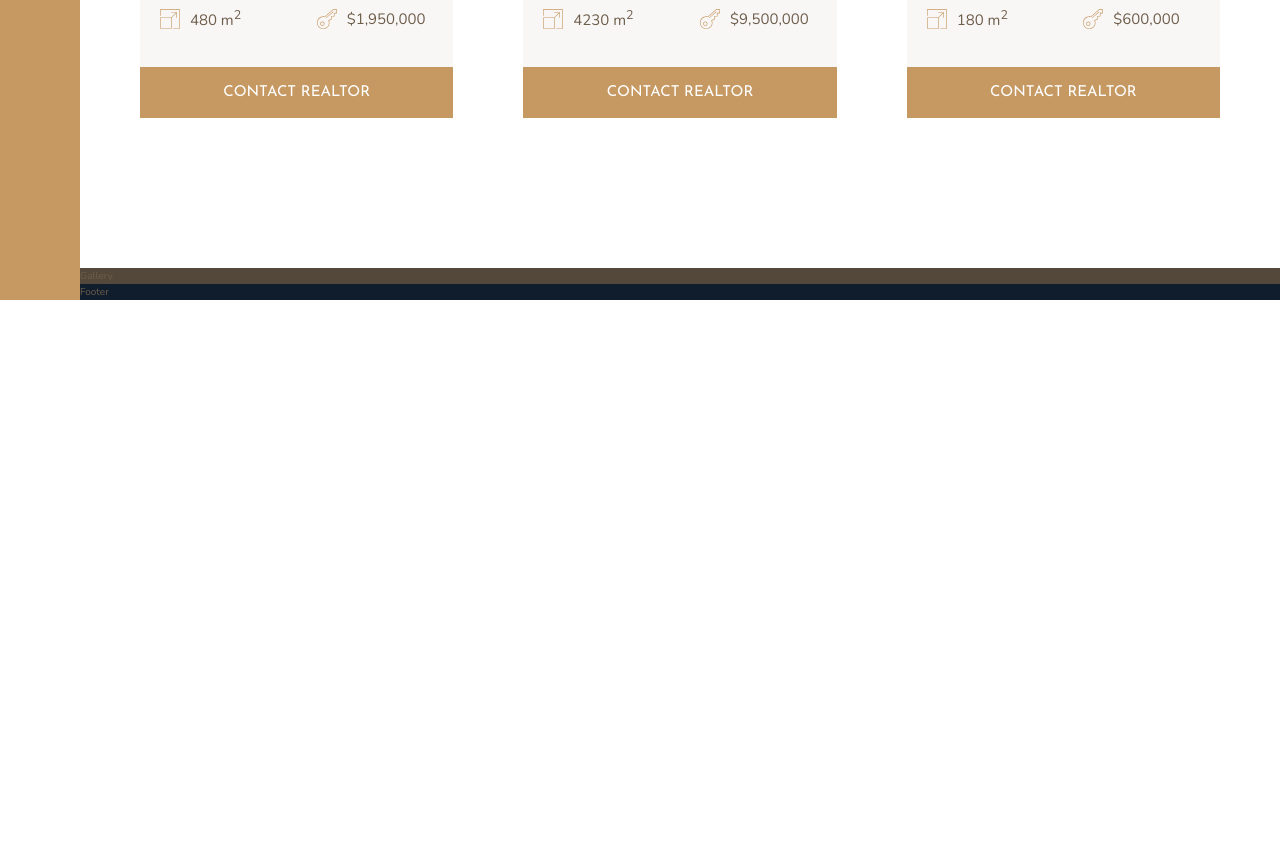
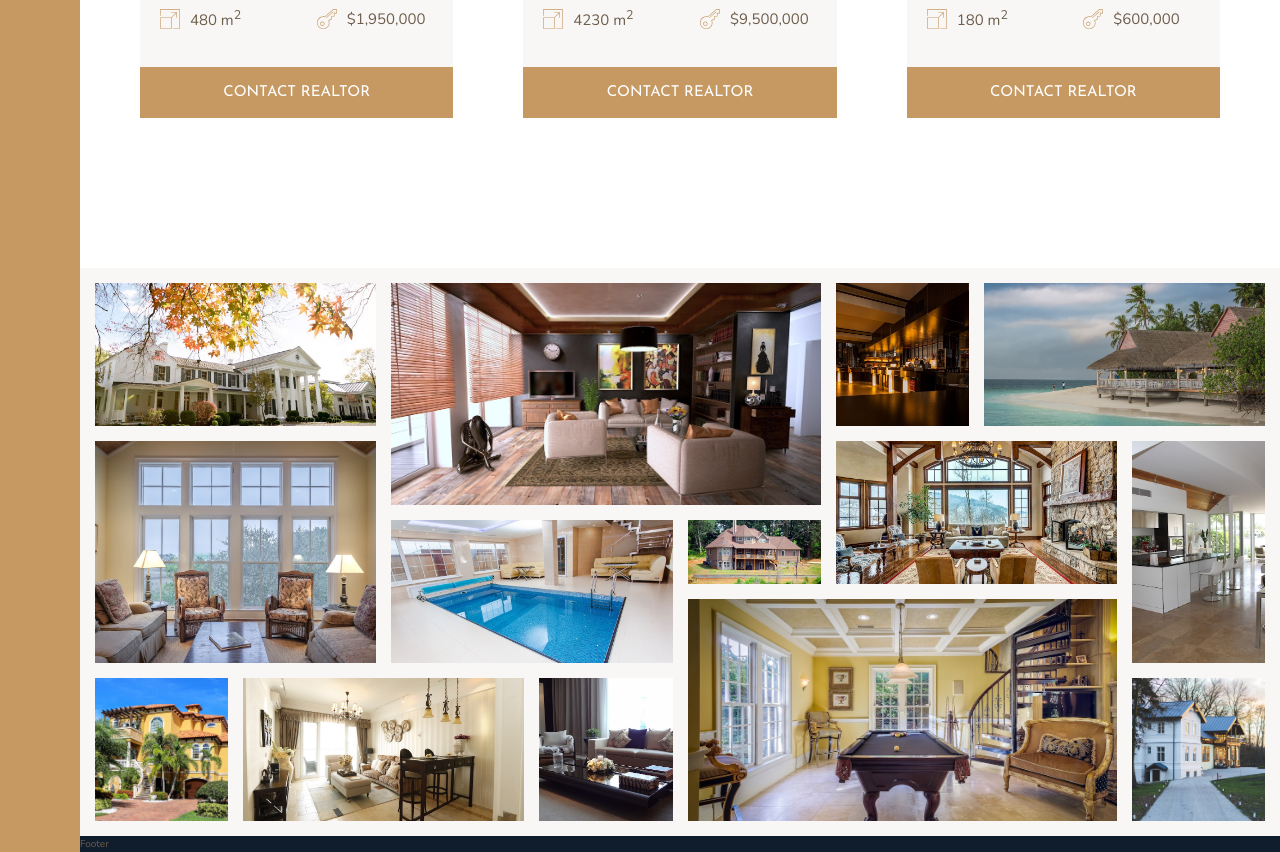
Before and after one commit to sendgn/nexter, a plain HTML site: page index.html in a window 1280 px wide. Shown: the part 2804-3656 px from the top of the page. Before the commit the page ends 3104 px from the top, so only its background shows below. Drawn offline with nearby package versions, Linux system fonts and the light colour scheme.

Commit message:
Build gallery section

```diff
--- a/index.html
+++ b/index.html
@@ -313,7 +313,70 @@
       </div>
     </section>
 
-    <section class="gallery">Gallery</section>
+    <section class="gallery">
+      <figure class="gallery__item gallery__item--1">
+        <img src="img/gal-1.jpeg" alt="Gallery image 1" class="gallery__img" />
+      </figure>
+      <figure class="gallery__item gallery__item--2">
+        <img src="img/gal-2.jpeg" alt="Gallery image 2" class="gallery__img" />
+      </figure>
+      <figure class="gallery__item gallery__item--3">
+        <img src="img/gal-3.jpeg" alt="Gallery image 3" class="gallery__img" />
+      </figure>
+      <figure class="gallery__item gallery__item--4">
+        <img src="img/gal-4.jpeg" alt="Gallery image 4" class="gallery__img" />
+      </figure>
+      <figure class="gallery__item gallery__item--5">
+        <img src="img/gal-5.jpeg" alt="Gallery image 5" class="gallery__img" />
+      </figure>
+      <figure class="gallery__item gallery__item--6">
+        <img src="img/gal-6.jpeg" alt="Gallery image 6" class="gallery__img" />
+      </figure>
+      <figure class="gallery__item gallery__item--7">
+        <img src="img/gal-7.jpeg" alt="Gallery image 7" class="gallery__img" />
+      </figure>
+      <figure class="gallery__item gallery__item--8">
+        <img src="img/gal-8.jpeg" alt="Gallery image 8" class="gallery__img" />
+      </figure>
+      <figure class="gallery__item gallery__item--9">
+        <img src="img/gal-9.jpeg" alt="Gallery image 9" class="gallery__img" />
+      </figure>
+      <figure class="gallery__item gallery__item--10">
+        <img
+          src="img/gal-10.jpeg"
+          alt="Gallery image 10"
+          class="gallery__img"
+        />
+      </figure>
+      <figure class="gallery__item gallery__item--11">
+        <img
+          src="img/gal-11.jpeg"
+          alt="Gallery image 11"
+          class="gallery__img"
+        />
+      </figure>
+      <figure class="gallery__item gallery__item--12">
+        <img
+          src="img/gal-12.jpeg"
+          alt="Gallery image 12"
+          class="gallery__img"
+        />
+      </figure>
+      <figure class="gallery__item gallery__item--13">
+        <img
+          src="img/gal-13.jpeg"
+          alt="Gallery image 13"
+          class="gallery__img"
+        />
+      </figure>
+      <figure class="gallery__item gallery__item--14">
+        <img
+          src="img/gal-14.jpeg"
+          alt="Gallery image 14"
+          class="gallery__img"
+        />
+      </figure>
+    </section>
 
     <footer class="footer">Footer</footer>
   </body>
--- a/sass/_gallery.scss
+++ b/sass/_gallery.scss
@@ -1,5 +1,76 @@
 .gallery {
-  background-color: $color-grey-dark-1;
+  background-color: $color-grey-light-1;
+  grid-column: full-start / full-end;
 
-  grid-column: full-start / full-end;
+  display: grid;
+  grid-template-columns: repeat(8, 1fr);
+  grid-template-rows: repeat(7, 5vw);
+  gap: 1.5rem;
+  padding: 1.5rem;
+
+  &__item {
+    &--1 {
+      grid-row: 1 / span 2;
+      grid-column: 1 / span 2;
+    }
+    &--2 {
+      grid-row: 1 / span 3;
+      grid-column: 3 / span 3;
+    }
+    &--3 {
+      grid-row: 1 / span 2;
+      grid-column: 6 / 7;
+    }
+    &--4 {
+      grid-row: 1 / span 2;
+      grid-column: 7 / -1;
+    }
+    &--5 {
+      grid-row: 3 / span 3;
+      grid-column: 1 / span 2;
+    }
+    &--6 {
+      grid-row: 4 / span 2;
+      grid-column: 3 / span 2;
+    }
+    &--7 {
+      grid-row: 4 / 5;
+      grid-column: 5 / 6;
+    }
+    &--8 {
+      grid-row: 3 / span 2;
+      grid-column: 6 / span 2;
+    }
+    &--9 {
+      grid-row: 3 / span 3;
+      grid-column: 8 / 9;
+    }
+    &--10 {
+      grid-row: 6 / span 2;
+      grid-column: 1 / 2;
+    }
+    &--11 {
+      grid-row: 6 / span 2;
+      grid-column: 2 / span 2;
+    }
+    &--12 {
+      grid-row: 6 / span 2;
+      grid-column: 4 / 5;
+    }
+    &--13 {
+      grid-row: 5 / span 3;
+      grid-column: 5 / span 3;
+    }
+    &--14 {
+      grid-row: 6 / span 2;
+      grid-column: 8 / 9;
+    }
+  }
+
+  &__img {
+    width: 100%;
+    height: 100%;
+    object-fit: cover;
+    display: block;
+  }
 }
```
Also changed, not shown: css/main.css.
